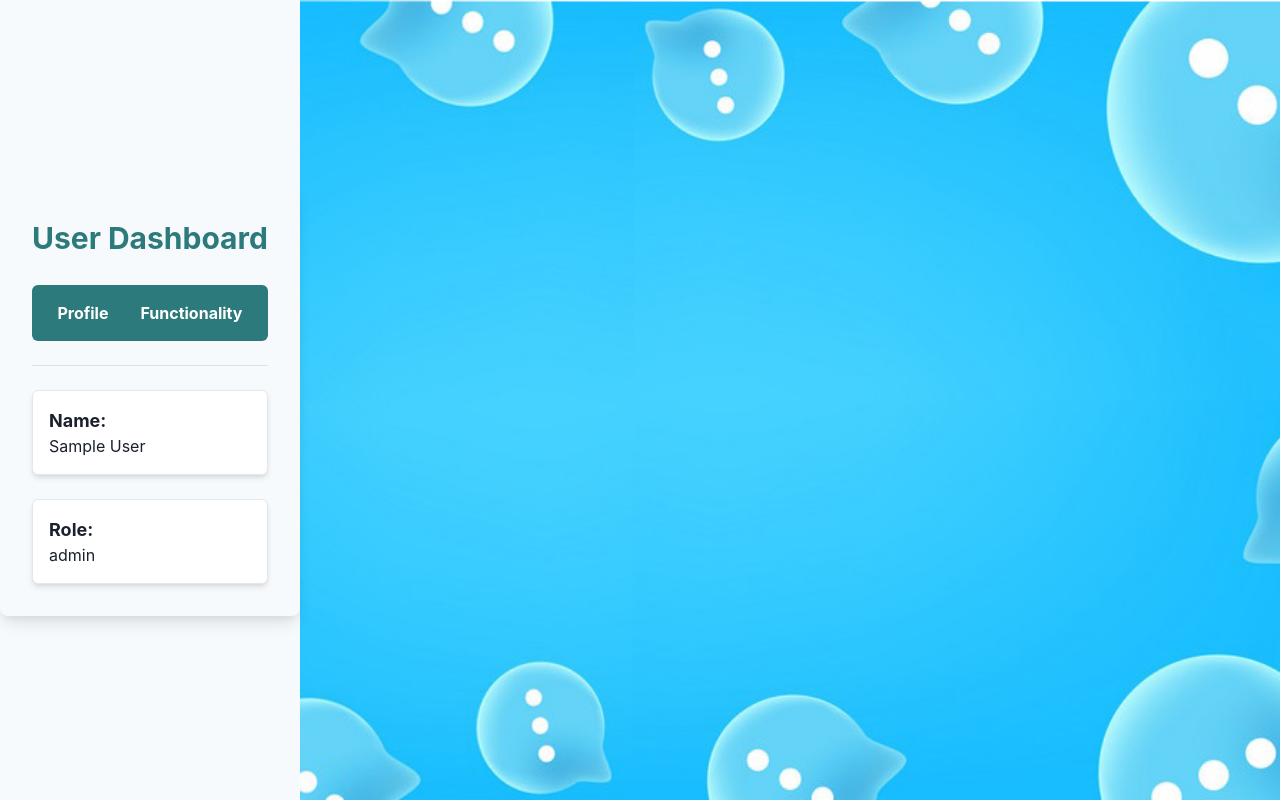
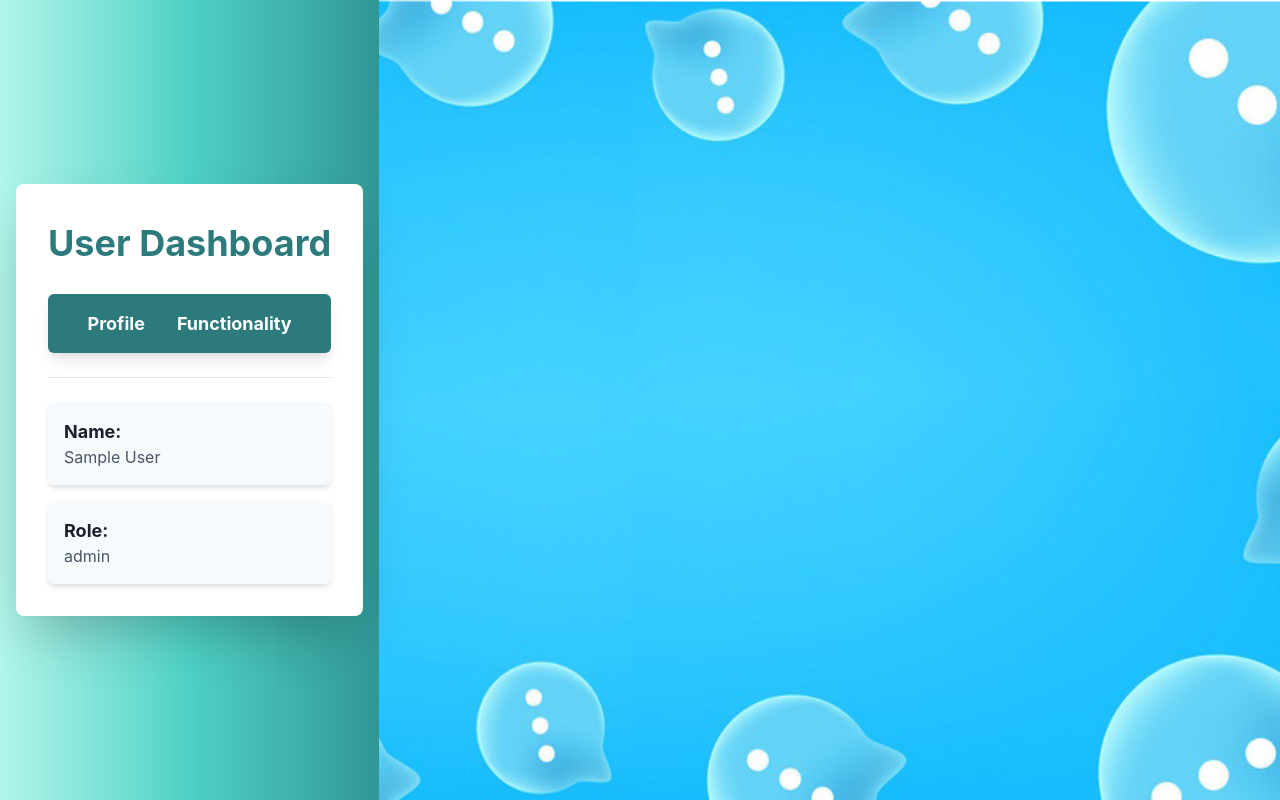
Before and after one commit to DivyaDarshanTiwari/Trekker-On-the-Go, a React (Create React App) app in the folder frontend/: page /dashboard/profile in a window 1280 px wide. Built offline with nearby package versions, Linux system fonts and the light colour scheme; sample sign-in values are in the browser's storage.

Commit message:
changed CSS

```diff
--- a/frontend/src/Pages/Dashboard.js
+++ b/frontend/src/Pages/Dashboard.js
@@ -33,25 +33,31 @@ const Dashboard = () => {
       navigate("/");
     }
 
-    //Redirecting to profile when landing on Dashbaord
+    // Redirecting to profile when landing on Dashboard
     if (location.pathname === "/dashboard") {
       navigate("/dashboard/profile");
     }
   }, [navigate, location]);
 
   return (
-    <Flex justify={"center"} align={"center"} minH={"100vh"} bg={"gray.50"}>
+    <Flex
+      justify="center"
+      align="center"
+      minH="100vh"
+      bgGradient="linear(to-r, teal.100, teal.300, teal.500)"
+      p={4}
+    >
       <VStack
         spacing={6}
         align="start"
         p={8}
-        bg="gray.50"
+        bg="white"
         w="full"
         maxW="600px"
         borderRadius="lg"
-        boxShadow="lg"
+        boxShadow="2xl"
       >
-        <Text fontSize="3xl" fontWeight="bold" color="teal.600" align="center">
+        <Text fontSize="4xl" fontWeight="bold" color="teal.600" align="center">
           User Dashboard
         </Text>
 
@@ -64,12 +70,15 @@ const Dashboard = () => {
           bg="teal.600"
           color="white"
           borderRadius="md"
+          boxShadow="lg"
         >
           <Link
             as={RouterLink}
             to="/dashboard/profile"
             fontWeight="bold"
-            _hover={{ textDecoration: "underline" }}
+            fontSize="lg"
+            _hover={{ textDecoration: "underline", color: "teal.200" }}
+            transition="color 0.2s"
           >
             Profile
           </Link>
@@ -77,7 +86,9 @@ const Dashboard = () => {
             as={RouterLink}
             to="/dashboard/functionality"
             fontWeight="bold"
-            _hover={{ textDecoration: "underline" }}
+            fontSize="lg"
+            _hover={{ textDecoration: "underline", color: "teal.200" }}
+            transition="color 0.2s"
           >
             Functionality
           </Link>
@@ -90,86 +101,86 @@ const Dashboard = () => {
           <Route
             path="/profile"
             element={
-              <>
+              <VStack w="full" spacing={4}>
                 {/* Profile section showing user details */}
                 {user.name && (
                   <Box
                     w="full"
                     p={4}
-                    bg="white"
+                    bg="gray.50"
                     borderRadius="md"
                     boxShadow="md"
-                    borderColor="gray.200"
-                    borderWidth="1px"
+                    transition="all 0.3s"
+                    _hover={{ boxShadow: "lg" }}
                   >
                     <Text fontSize="lg" fontWeight="bold">
                       Name:
                     </Text>
-                    <Text>{user.name}</Text>
+                    <Text color="gray.600">{user.name}</Text>
                   </Box>
                 )}
                 {user.SAP_DL_ID && (
                   <Box
                     w="full"
                     p={4}
-                    bg="white"
+                    bg="gray.50"
                     borderRadius="md"
                     boxShadow="md"
-                    borderColor="gray.200"
-                    borderWidth="1px"
+                    transition="all 0.3s"
+                    _hover={{ boxShadow: "lg" }}
                   >
                     <Text fontSize="lg" fontWeight="bold">
                       ID:
                     </Text>
-                    <Text>{user.SAP_DL_ID}</Text>
+                    <Text color="gray.600">{user.SAP_DL_ID}</Text>
                   </Box>
                 )}
                 {user.Email && (
                   <Box
                     w="full"
                     p={4}
-                    bg="white"
+                    bg="gray.50"
                     borderRadius="md"
                     boxShadow="md"
-                    borderColor="gray.200"
-                    borderWidth="1px"
+                    transition="all 0.3s"
+                    _hover={{ boxShadow: "lg" }}
                   >
                     <Text fontSize="lg" fontWeight="bold">
                       Email:
                     </Text>
-                    <Text>{user.Email}</Text>
+                    <Text color="gray.600">{user.Email}</Text>
                   </Box>
                 )}
                 {user.phoneNo && (
                   <Box
                     w="full"
                     p={4}
-                    bg="white"
+                    bg="gray.50"
                     borderRadius="md"
                     boxShadow="md"
-                    borderColor="gray.200"
-                    borderWidth="1px"
+                    transition="all 0.3s"
+                    _hover={{ boxShadow: "lg" }}
                   >
                     <Text fontSize="lg" fontWeight="bold">
                       Phone:
                     </Text>
-                    <Text>{user.phoneNo}</Text>
+                    <Text color="gray.600">{user.phoneNo}</Text>
                   </Box>
                 )}
                 {user.role && (
                   <Box
                     w="full"
                     p={4}
-                    bg="white"
+                    bg="gray.50"
                     borderRadius="md"
                     boxShadow="md"
-                    borderColor="gray.200"
-                    borderWidth="1px"
+                    transition="all 0.3s"
+                    _hover={{ boxShadow: "lg" }}
                   >
                     <Text fontSize="lg" fontWeight="bold">
                       Role:
                     </Text>
-                    <Text>{user.role}</Text>
+                    <Text color="gray.600">{user.role}</Text>
                   </Box>
                 )}
 
@@ -180,67 +191,84 @@ const Dashboard = () => {
                       <Box
                         w="full"
                         p={4}
-                        bg="white"
+                        bg="gray.50"
                         borderRadius="md"
                         boxShadow="md"
-                        borderColor="gray.200"
-                        borderWidth="1px"
+                        transition="all 0.3s"
+                        _hover={{ boxShadow: "lg" }}
                       >
                         <Text fontSize="lg" fontWeight="bold">
                           License Plate:
                         </Text>
-                        <Text>{user.LicensePlate}</Text>
+                        <Text color="gray.600">{user.LicensePlate}</Text>
                       </Box>
                     )}
                     {user.maxCapacity && (
                       <Box
                         w="full"
                         p={4}
-                        bg="white"
+                        bg="gray.50"
                         borderRadius="md"
                         boxShadow="md"
-                        borderColor="gray.200"
-                        borderWidth="1px"
+                        transition="all 0.3s"
+                        _hover={{ boxShadow: "lg" }}
                       >
                         <Text fontSize="lg" fontWeight="bold">
                           Capacity:
                         </Text>
-                        <Text>{user.maxCapacity}</Text>
+                        <Text color="gray.600">{user.maxCapacity}</Text>
                       </Box>
                     )}
                   </>
                 )}
-              </>
+              </VStack>
             }
           />
           <Route
             path="/functionality"
             element={
-              <>
+              <VStack w="full" spacing={4}>
                 {/* Functionality section with buttons */}
                 <Box
                   w="full"
                   p={4}
-                  bg="white"
+                  bg="gray.50"
                   borderRadius="md"
                   boxShadow="md"
-                  borderColor="gray.200"
-                  borderWidth="1px"
+                  transition="all 0.3s"
+                  _hover={{ boxShadow: "lg" }}
                 >
-                  <Text fontSize="lg" fontWeight="bold" mb={4}>
+                  <Text fontSize="lg" fontWeight="bold" mb={4} color="teal.700">
                     Functionality
                   </Text>
-                  <Button colorScheme="teal" variant="solid" mb={2} w="full">
+                  <Button
+                    colorScheme="teal"
+                    variant="solid"
+                    mb={2}
+                    w="full"
+                    _hover={{ bg: "teal.500" }}
+                  >
                     Button 1
                   </Button>
-                  <Button colorScheme="teal" variant="solid" mb={2} w="full">
+                  <Button
+                    colorScheme="teal"
+                    variant="solid"
+                    mb={2}
+                    w="full"
+                    _hover={{ bg: "teal.500" }}
+                  >
                     Button 2
                   </Button>
-                  <Button colorScheme="teal" variant="solid" w="full">
+                  <Button
+                    colorScheme="teal"
+                    variant="solid"
+                    w="full"
+                    _hover={{ bg: "teal.500" }}
+                  >
                     Button 3
                   </Button>
                 </Box>
-              </>
+              </VStack>
             }
           />
         </Routes>
```
